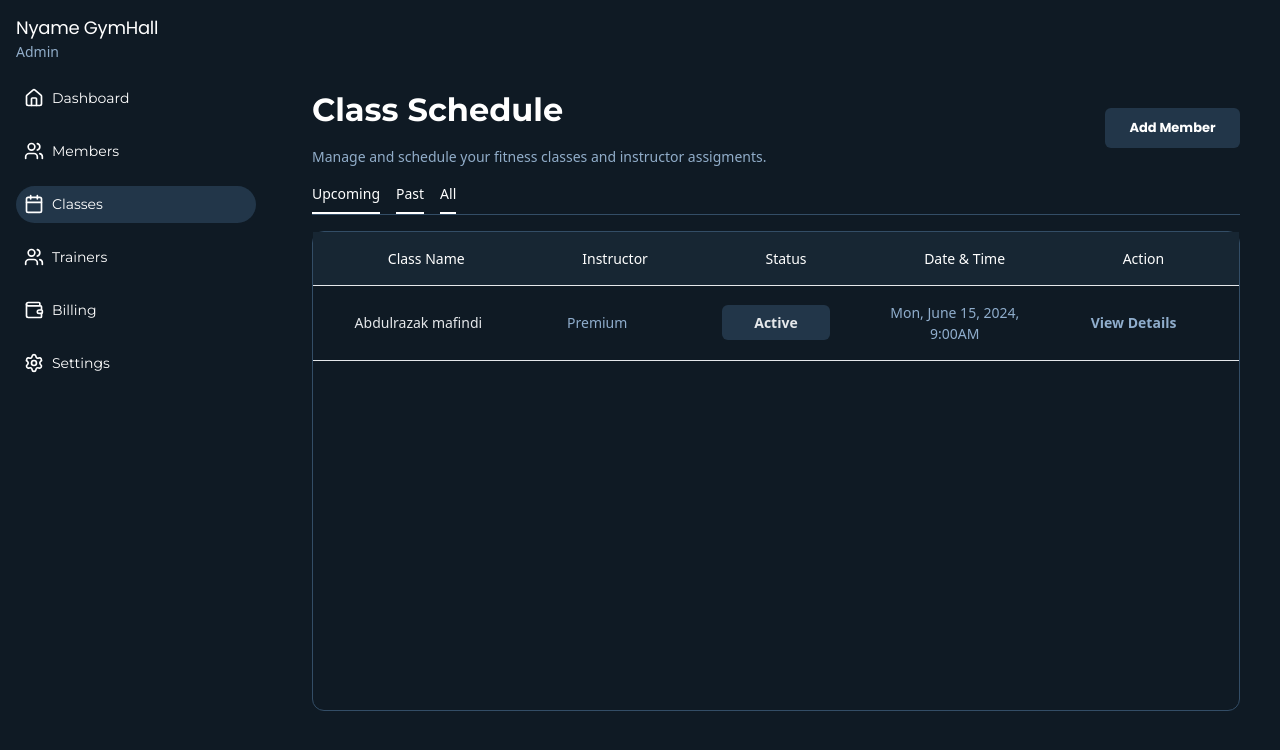
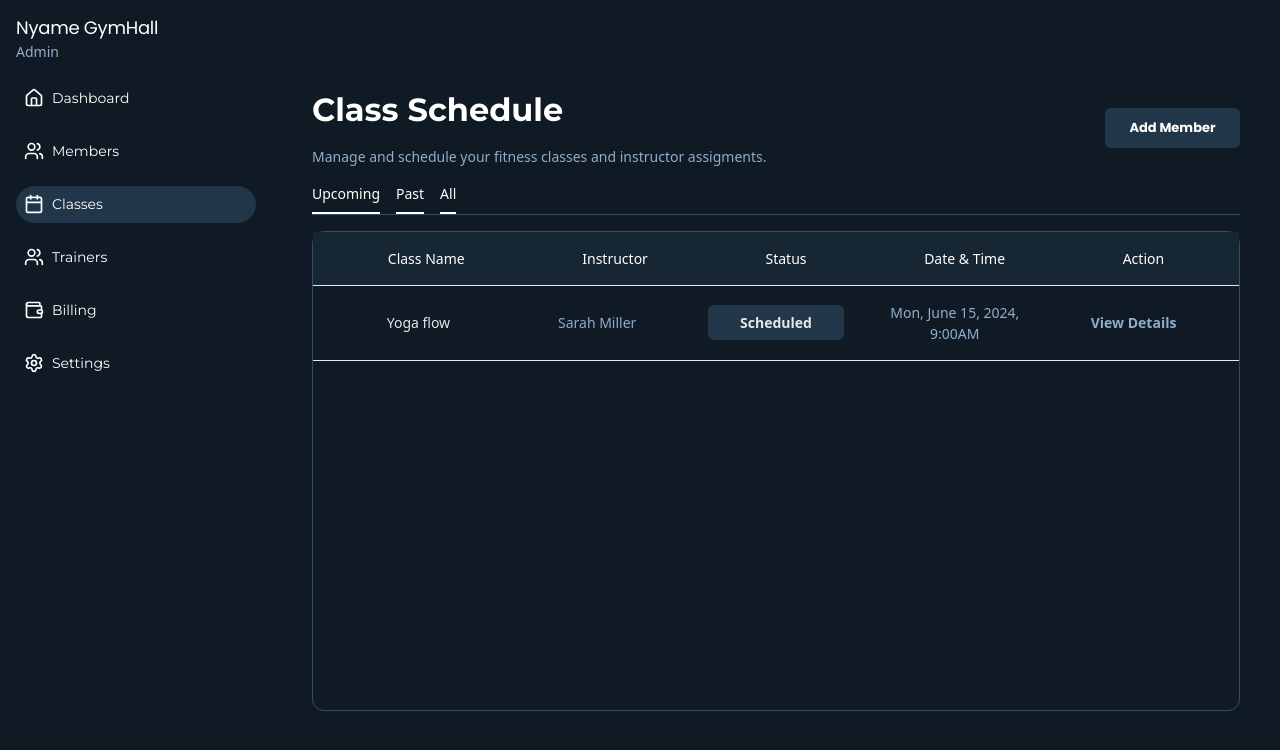
Before and after one commit to mafindijr/Gym-Management-System, a React (Vite) app: page /classes in a window 1280 px wide. Shown: the top 750 px of the page. Built offline with nearby package versions, Linux system fonts and the light colour scheme.

Commit message:
added more styling

```diff
--- a/src/pages/classes.jsx
+++ b/src/pages/classes.jsx
@@ -12,7 +12,7 @@ export default function Classes() {
                     const [selectedMember, setSelectedMember] = useState(null);
                     const [formData, setFormData] = useState({
                         name: "",
-                        membership: "",
+                        instrucor: "",
                         status: "",
                         dateTime: ""
                     });
@@ -20,10 +20,11 @@ export default function Classes() {
 
                     const [data, setData] = useState ([
                         {
-                            name: "Abdulrazak mafindi",
-                            membership: "Premium",
-                            status: "Active",
+                            name: "Yoga flow",
+                            instrucor: "Sarah Miller",
                             dateTime: "Mon, June 15, 2024, 9:00AM",
+                            capacity: "",
+                            status: "Scheduled",
                             action: "View Details"
                         }
                     ]);
@@ -42,9 +43,10 @@ export default function Classes() {
                         setData(prev => [...prev, formData]);
                         setFormData({
                             name: "",
-                            membership: "",
-                            status: "",
-                            dateTime: ""
+                            instrucor: "",
+                            dateTime: "",
+                            capacity: "",
+                            status: ""
                         });
 
                         setOpenModal(false);
@@ -83,7 +85,7 @@ export default function Classes() {
                                     <span>{item.name}</span>
                                 </div>
                                 <div className="w-[185px] text-center">
-                                    <span>{item.membership}</span>
+                                    <span>{item.instrucor}</span>
                                 </div>
                                 <div className="w-[185px] text-center">
                                     <span className="bg-[#223649] px-8 py-2 font-semibold rounded-md cursor-pointer text-[#e5e8eb]">{item.status}</span>
```
